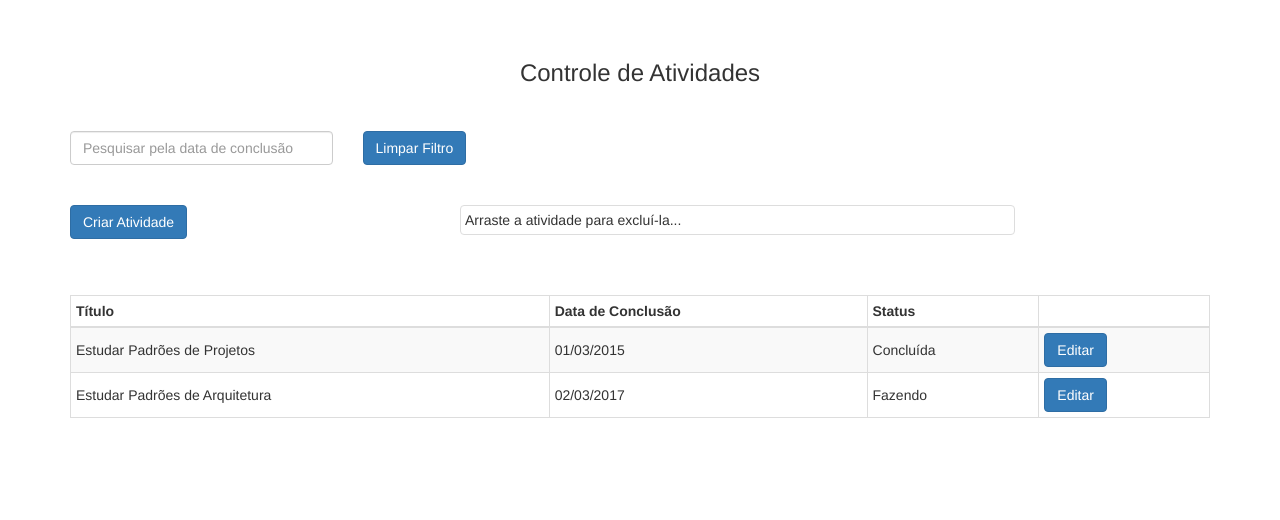
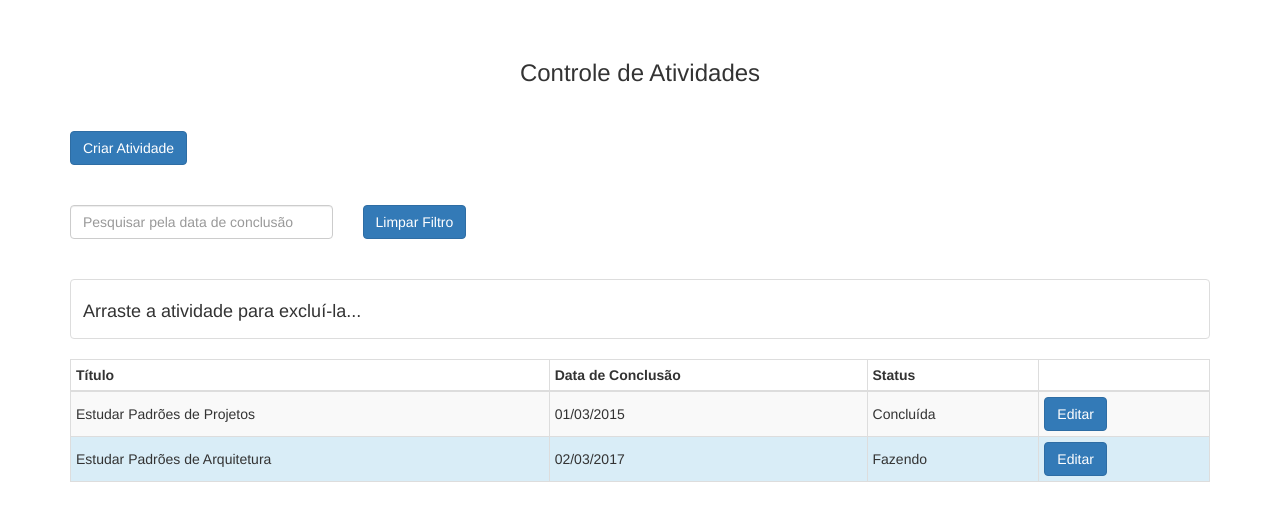
Before and after one commit to ricardo-mendes/Controle_Atividades_Angular, a plain HTML site: page index.html at #!/atividades in a window 1280 px wide. Drawn offline with Linux system fonts and the light colour scheme.

Commit message:
Ajuste do layout da área de exclusão

```diff
--- a/style.css
+++ b/style.css
@@ -9,22 +9,24 @@ body
 	margin-bottom: 45px;
 }
 
-.campo-pesquisa-data
+.pesquisa-data
 {
-	margin-bottom: 40px;
+	margin-top: 40px ;
 }
 
 .area-de-exclusao
 {
-	background-color: gray;
+	margin-top: 40px;
+	height: 60px;
 }
 
-table
+.mensagem-drag-drop
 {
-	margin-top: 40px;
+	padding: 8px;
 }
 
-.cursor-pointer
+.col-lg-12 table tbody tr
 {
 	cursor:pointer;
+	background:#D9EDF7;
 }
--- a/templates/atividades.html
+++ b/templates/atividades.html
@@ -7,7 +7,14 @@
 
 <div class="row">
 	<div class="col-lg-3">
-		<input type="text" class="form-control campo-pesquisa-data data" ng-model="filtroDataConclusao"  placeholder="Pesquisar pela data de conclusão">
+		<button class="btn btn-primary" data-toggle="modal" data-target="#criarAtividadeModal">Criar Atividade</button>
+	</div>
+	<div class="col-lg-9">&nbsp</div>
+</div>
+
+<div class="row pesquisa-data">
+	<div class="col-lg-3">
+		<input type="text" class="form-control data" ng-model="filtroDataConclusao"  placeholder="Pesquisar pela data de conclusão">
 	</div>
 	<div class="col-lg-3">
 		<button class="btn btn-primary" ng-click="limparFiltroDePesquisa()">Limpar Filtro</button>
@@ -16,14 +23,11 @@
 </div>
 
 <div class="row">
-	<div class="col-lg-3">
-		<button class="btn btn-primary" data-toggle="modal" data-target="#criarAtividadeModal">Criar Atividade</button>
+	<div class="col-lg-12">
+	  	<div class="thumbnail area-de-exclusao" data-drop="true" ng-model="atividadeRemovida" jqyoui-droppable="{beforeDrop: 'beforeDrop', onDrop: 'excluirAtividade'}">
+	  		<h4 class="mensagem-drag-drop">Arraste a atividade para excluí-la...</h4>
 	  	</div>
-	<div class="col-lg-1">&nbsp</div>
-	<div class="col-lg-6">
-	  	<div class="thumbnail" data-drop="true" ng-model="atividadeRemovida" jqyoui-droppable="{beforeDrop: 'beforeDrop', onDrop: 'excluirAtividade'}" ng-bind="atividadeRemovida.titulo ? 'Arraste a atividade para excluí-la...' : 'Arraste a atividade para excluí-la...'"></div>
 	</div>
-	<div class="col-lg-2">&nbsp</div>
 </div>
 
 <div class="row">
@@ -37,7 +41,8 @@
 		        <th></th>
 		      </tr>
 		    </thead>
-			<tr  class="cursor-pointer" ng-repeat="atividade in atividades | filter:{dataConclusao:filtroDataConclusao}" data-drag="true" data-jqyoui-options="{revert: 'invalid'}" ng-model="atividade" jqyoui-draggable="{animate: true}" >
+		    <tbody>
+				<tr ng-repeat="atividade in atividades | filter:{dataConclusao:filtroDataConclusao}" data-drag="true" data-jqyoui-options="{revert: 'invalid'}" ng-model="atividade" jqyoui-draggable="{animate: true}" >
 					<td class="numeric center" >{{atividade.titulo}}</td>
 					<td class="numeric center">{{atividade.dataConclusao}}</td>
 					<td class="numeric center">{{atividade.status}}</td>
@@ -47,6 +52,7 @@
 						</button>
 					</td>
 				</tr>
+			</tbody>
 		</table>
 	</div>
 </div>
```
Lines whose indentation alone changed are shown as unchanged.
